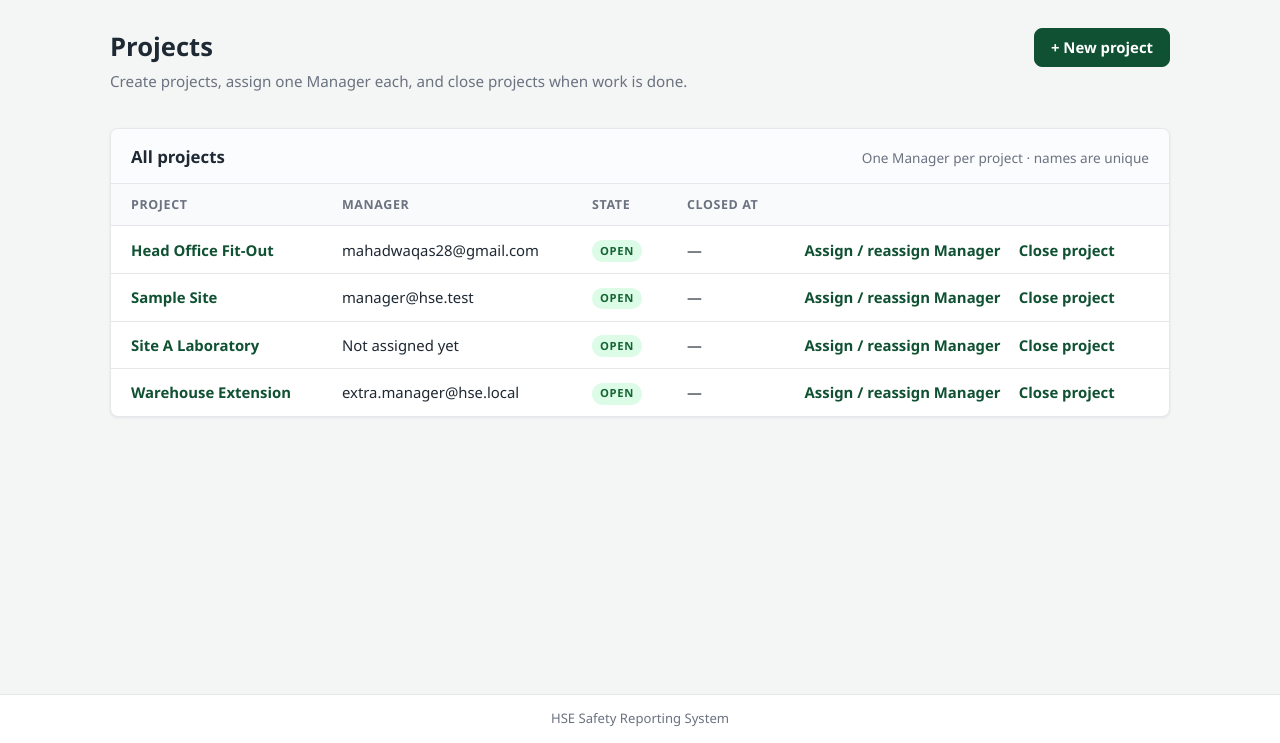
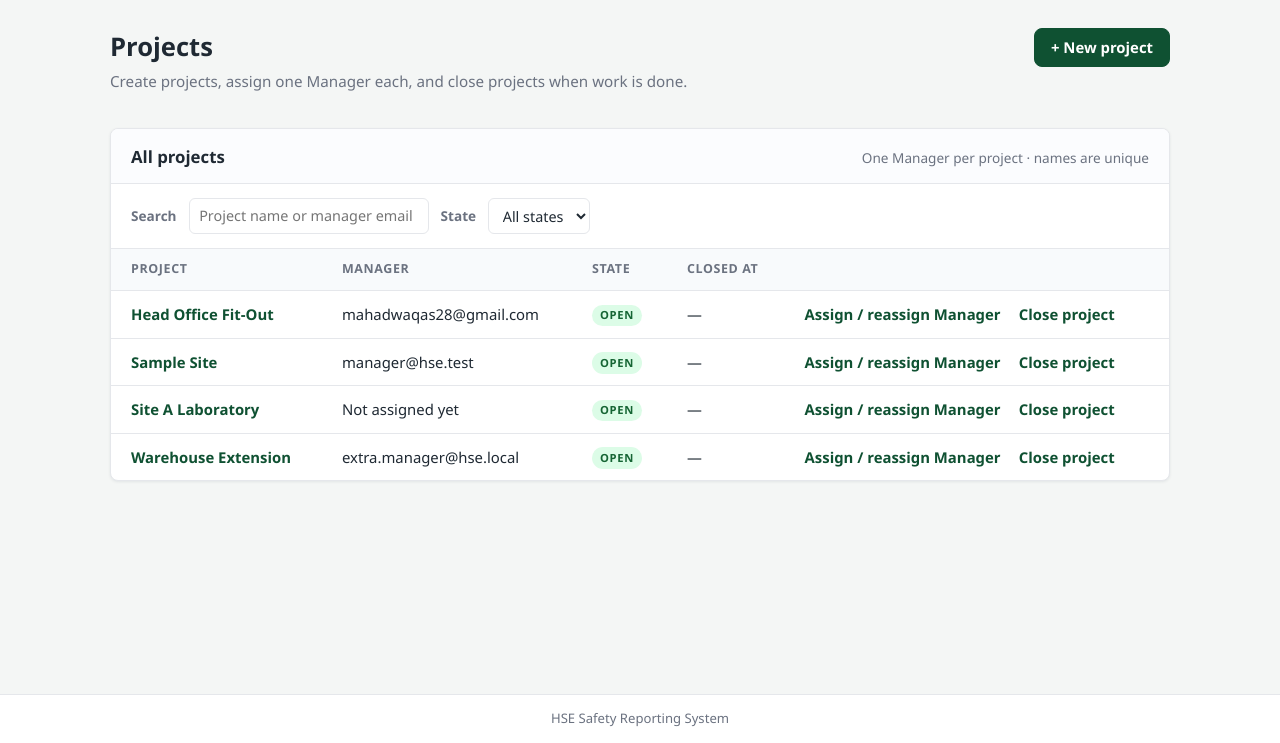
Before and after one commit to i253015-Mahad/HSE-Audit-Manager-ISE-Final-Project-, a Spring Boot app: page /projects in a window 1280 px wide. Shown: the part 57-800 px from the top of the page. Run offline with Spring Boot 4, Linux system fonts and the light colour scheme; a user stored in the database is signed in; data comes from the database, SQL or seed files in the repository; some of the project's set-up classes (security, data sources, template engines, error pages and the like) are left out, and stand-ins take their place.

Commit message:
Added project table filter

```diff
--- a/src/main/java/com/hse/reporting/projectmanagement/ProjectController.java
+++ b/src/main/java/com/hse/reporting/projectmanagement/ProjectController.java
@@ -18,7 +18,10 @@ import org.springframework.web.servlet.mvc.support.RedirectAttributes;
  *
  * <p>Routes:
  * <ul>
- *   <li>GET  /projects               — project list</li>
+ *   <li>GET  /projects               — project list (optional ?q= text over
+ *       name/manager email and ?state= OPEN|CLOSED — display refinement only,
+ *       access stays Admin-only; ?partial=true returns just the results
+ *       fragment for live filtering)</li>
  *   <li>GET  /projects/new           — create form</li>
  *   <li>POST /projects/new           — create (FR-30, EC-36)</li>
  *   <li>GET  /projects/{id}/manager  — assign / reassign Manager form (FR-31)</li>
@@ -61,12 +64,29 @@ public class ProjectController {
         authorization.requireRole(actorContext.currentActor(), Role.ADMIN);
     }
 
+    /**
+     * Project list with optional display filters.
+     *
+     * <p>{@code partial=true} renders only the {@code results} fragment
+     * (table + empty state) for the live filter in {@code project-filter.js} —
+     * a presentation-only variant of the same route, same query and same
+     * access rule.
+     */
     @GetMapping
-    public String list(Model model) {
+    public String list(@RequestParam(value = "q", required = false) String q,
+                       @RequestParam(value = "state", required = false) String state,
+                       @RequestParam(value = "partial", defaultValue = "false") boolean partial,
+                       Model model) {
         requireAdmin();
-        List<Project> all = projects.findAll();
+        String text = q == null ? "" : q.trim();
+        String stateFilter = state == null ? "" : state.trim();
+        List<Project> all = projects.findMatching(text, stateFilter);
         model.addAttribute("projects", all);
-        return "projects/projects";
+        // Filter form state — echoed back so the URL, not the session, holds the filters.
+        model.addAttribute("filterQ", text);
+        model.addAttribute("filterState", stateFilter);
+        model.addAttribute("filterActive", !text.isEmpty() || !stateFilter.isEmpty());
+        return partial ? "projects/projects :: results" : "projects/projects";
     }
 
     @GetMapping("/new")
--- a/src/main/java/com/hse/reporting/projectmanagement/ProjectJpaStore.java
+++ b/src/main/java/com/hse/reporting/projectmanagement/ProjectJpaStore.java
@@ -36,4 +36,10 @@ public class ProjectJpaStore implements ProjectStore {
     public List<Project> findAll() {
         return repository.findAllByOrderByNameAsc();
     }
+
+    @Override
+    public List<Project> search(String q, Project.State state) {
+        String text = q == null || q.isBlank() ? null : q.trim();
+        return repository.search(text, state);
+    }
 }
--- a/src/main/java/com/hse/reporting/projectmanagement/ProjectStore.java
+++ b/src/main/java/com/hse/reporting/projectmanagement/ProjectStore.java
@@ -16,4 +16,7 @@ public interface ProjectStore {
     Project save(Project project);
 
     java.util.List<Project> findAll();
+
+    /** Filtered listing for the Admin project list (text over name/manager + optional state). */
+    java.util.List<Project> search(String q, Project.State state);
 }
--- a/src/main/resources/static/css/projects.css
+++ b/src/main/resources/static/css/projects.css
@@ -2,6 +2,54 @@
    HSE Safety Reporting System — Projects page styles (Slice 6)
    Loads AFTER site.css (shared base).
    ============================================================ */
+
+/* ---------- List filters (GET /projects?q=&state=) ---------- */
+
+.filter-bar {
+    display: flex;
+    flex-wrap: wrap;
+    align-items: center;
+    gap: 0.5rem 0.75rem;
+    padding: 0.85rem 1.25rem;
+    border-bottom: 1px solid var(--line);
+}
+
+.filter-label {
+    font-size: 0.85rem;
+    font-weight: 600;
+    color: var(--muted);
+}
+
+.filter-bar input[type="text"],
+.filter-bar select {
+    font: inherit;
+    font-size: 0.9rem;
+    padding: 0.4rem 0.6rem;
+    border: 1px solid var(--line);
+    border-radius: 6px;
+    background: #fff;
+    color: inherit;
+}
+
+.filter-bar input[type="text"] {
+    min-width: 15rem;
+}
+
+.filter-bar input[type="text"]:focus,
+.filter-bar select:focus {
+    outline: 2px solid #2563eb;
+    outline-offset: 1px;
+}
+
+/* Live filter (project-filter.js): feedback while the results are fetching. */
+
+#project-results {
+    transition: opacity 120ms ease-in-out;
+}
+
+#project-results.is-updating {
+    opacity: 0.55;
+}
 
 /* ---------- Closure warning page (flow 9.4) ---------- */
 
--- /dev/null
+++ b/src/main/resources/static/js/project-filter.js
@@ -0,0 +1,138 @@
+/* ============================================================
+   Live filtering for the Admin project list (GET /projects?q=&state=).
+
+   The form stays a plain GET form: without JavaScript, Enter in the search
+   box submits it and the server renders the same filtered view. With
+   JavaScript, every change is applied immediately — no Apply button — by
+   fetching the SAME route with &partial=true and swapping only the
+   #project-results fragment, so the search box keeps its focus and caret.
+
+   Access control is untouched: ProjectController.requireAdmin() runs for the
+   partial response too (ASR-01). This file is only loaded by projects.html.
+   ============================================================ */
+(function () {
+    'use strict';
+
+    var form = document.getElementById('filter-form');
+    var input = document.getElementById('filter-q');
+    var stateSelect = document.getElementById('filter-state');
+    var results = document.getElementById('project-results');
+    if (!form || !input || !stateSelect || !results) {
+        return;
+    }
+
+    var DEBOUNCE_MS = 250;
+    var debounceTimer = null;
+    var inFlight = null;
+
+    /** Current filters as query params (without the partial flag). */
+    function filterParams() {
+        var params = new URLSearchParams();
+        var text = input.value.trim();
+        var state = stateSelect.value;
+        if (text) {
+            params.set('q', text);
+        }
+        if (state) {
+            params.set('state', state);
+        }
+        return params;
+    }
+
+    /** Put the active filters in the address bar so the view stays shareable. */
+    function syncUrl() {
+        var qs = filterParams().toString();
+        history.replaceState(null, '', qs ? '/projects?' + qs : '/projects');
+    }
+
+    function clearBusy(element) {
+        element.removeAttribute('aria-busy');
+        element.classList.remove('is-updating');
+    }
+
+    /** Apply the current filters live. Any pending request is aborted first. */
+    function apply() {
+        // Re-query: the container is replaced on every swap.
+        results = document.getElementById('project-results') || results;
+        if (!results) {
+            form.submit();
+            return;
+        }
+        if (debounceTimer !== null) {
+            clearTimeout(debounceTimer);
+            debounceTimer = null;
+        }
+        if (inFlight) {
+            inFlight.abort();
+        }
+        var controller = new AbortController();
+        inFlight = controller;
+
+        var params = filterParams();
+        var url = '/projects?' + params.toString();
+
+        results.setAttribute('aria-busy', 'true');
+        results.classList.add('is-updating');
+
+        fetch(url + '&partial=true', { signal: controller.signal })
+            .then(function (response) {
+                if (!response.ok) {
+                    throw new Error('HTTP ' + response.status);
+                }
+                return response.text();
+            })
+            .then(function (html) {
+                // The response is the whole results fragment (same id), so the
+                // container itself is replaced and re-queried.
+                results.outerHTML = html;
+                results = document.getElementById('project-results');
+                if (results) {
+                    clearBusy(results);
+                }
+                inFlight = null;
+                syncUrl();
+            })
+            .catch(function (error) {
+                if (error && error.name === 'AbortError') {
+                    return; // superseded by a newer keystroke/selection
+                }
+                inFlight = null;
+                if (results) {
+                    clearBusy(results);
+                }
+                // No live response (network/500): fall back to the plain GET.
+                form.submit();
+            });
+    }
+
+    function applySoon() {
+        if (debounceTimer !== null) {
+            clearTimeout(debounceTimer);
+        }
+        debounceTimer = setTimeout(apply, DEBOUNCE_MS);
+    }
+
+    input.addEventListener('input', applySoon);
+    stateSelect.addEventListener('change', apply);
+
+    // Enter (or any implicit submit) must not reload the whole page.
+    form.addEventListener('submit', function (event) {
+        event.preventDefault();
+        apply();
+    });
+
+    // "Clear filters" in the empty state: reset both controls, stay live.
+    document.addEventListener('click', function (event) {
+        var link = event.target && event.target.closest
+            ? event.target.closest('[data-clear-filters]')
+            : null;
+        if (!link) {
+            return;
+        }
+        event.preventDefault();
+        input.value = '';
+        stateSelect.value = '';
+        apply();
+        input.focus();
+    });
+})();
--- a/src/main/resources/templates/projects/projects.html
+++ b/src/main/resources/templates/projects/projects.html
@@ -9,10 +9,29 @@
   Scope: project list + create + assign/reassign Manager + close (FR-30…FR-36).
 
   MODEL CONTRACT for ProjectController.list():
-    projects   : List<Project> — all projects (Admin scope, PRD §4)
+    projects   : List<Project> — the rows to display: all projects, or the
+                 subset matching the optional GET filters below (Admin scope,
+                 PRD §4 — the filter never changes who may see the page)
+    filterQ    : String — echoed ?q= text (trimmed; "" when absent)
+    filterState : String — echoed ?state= ("" | OPEN | CLOSED)
+    filterActive : boolean — at least one filter is set; drives the
+                 "no match" empty state and the Clear link
     currentUserEmail / currentUserRole : identity for the shared top bar,
                                          published by CurrentUserModelAdvice
     flashMessage : String      — optional one-off confirmation (flash)
+
+    FILTERS (GET /projects?q=&state=): q is a case-insensitive substring over
+        project name OR manager email; state narrows to OPEN / CLOSED. Both
+        are display refinements only — ProjectController.requireAdmin() and
+        the SecurityConfig URL rule remain the enforcement (ASR-01).
+
+    LIVE FILTERING (no Apply button): static/js/project-filter.js watches the
+        search box and the state dropdown, then fetches the same route with
+        &partial=true and swaps only the #project-results fragment — the input
+        keeps focus/caret. The controller serves the fragment for partial=true
+        and the whole page otherwise; both paths run requireAdmin() first.
+        Without JavaScript the form still works as a plain GET (press Enter
+        in the search box).
 
     Project fields used here : id, name, managerEmail (nullable until
                                assigned), state (OPEN|CLOSED), closedAt
@@ -47,6 +66,27 @@
             <span class="card-note">One Manager per project · names are unique</span>
         </div>
 
+        <!-- Server-side filters (GET) — the URL carries the state, so refresh,
+             back button and shared links all reproduce the same view. No Apply
+             button: project-filter.js applies each change automatically (Enter
+             still submits the plain GET form when JavaScript is unavailable). -->
+        <form class="filter-bar" id="filter-form" method="get" th:action="@{/projects}"
+              aria-label="Filter projects">
+            <label class="filter-label" for="filter-q">Search</label>
+            <input type="text" id="filter-q" name="q" th:value="${filterQ}"
+                   placeholder="Project name or manager email" autocomplete="off">
+
+            <label class="filter-label" for="filter-state">State</label>
+            <select id="filter-state" name="state">
+                <option value="">All states</option>
+                <option value="OPEN" th:selected="${filterState == 'OPEN'}">Open</option>
+                <option value="CLOSED" th:selected="${filterState == 'CLOSED'}">Closed</option>
+            </select>
+        </form>
+
+        <!-- th:fragment="results" — the only block project-filter.js swaps in.
+             Wrapped in one div so the JS has a stable #project-results target. -->
+        <div id="project-results" th:fragment="results">
         <div class="table-wrap" th:if="${projects != null and !projects.isEmpty()}">
             <table class="data-table">
                 <thead>
@@ -82,8 +122,13 @@
         </div>
 
         <div class="empty-state" th:unless="${projects != null and !projects.isEmpty()}">
-            <p>No projects yet. Use <strong>New project</strong> to create one.</p>
+            <!-- Distinguish "nothing exists" from "nothing matched" so a filter
+                 that hides every row still offers a way back. -->
+            <p th:if="${filterActive}">No projects match your filters.
+                <a th:href="@{/projects}" data-clear-filters>Clear filters</a></p>
+            <p th:unless="${filterActive}">No projects yet. Use <strong>New project</strong> to create one.</p>
         </div>
+        </div><!-- /#project-results (fragment "results") -->
     </section>
 
 </main>
@@ -92,5 +137,6 @@
     <p>HSE Safety Reporting System</p>
 </footer>
 
+<script defer th:src="@{/js/project-filter.js}"></script>
 </body>
 </html>
```
Also changed, not shown: src/main/java/com/hse/reporting/projectmanagement/ProjectRepository.java (+17 -0 lines), src/main/java/com/hse/reporting/projectmanagement/ProjectService.java (+27 -0 lines), 2 other files.
